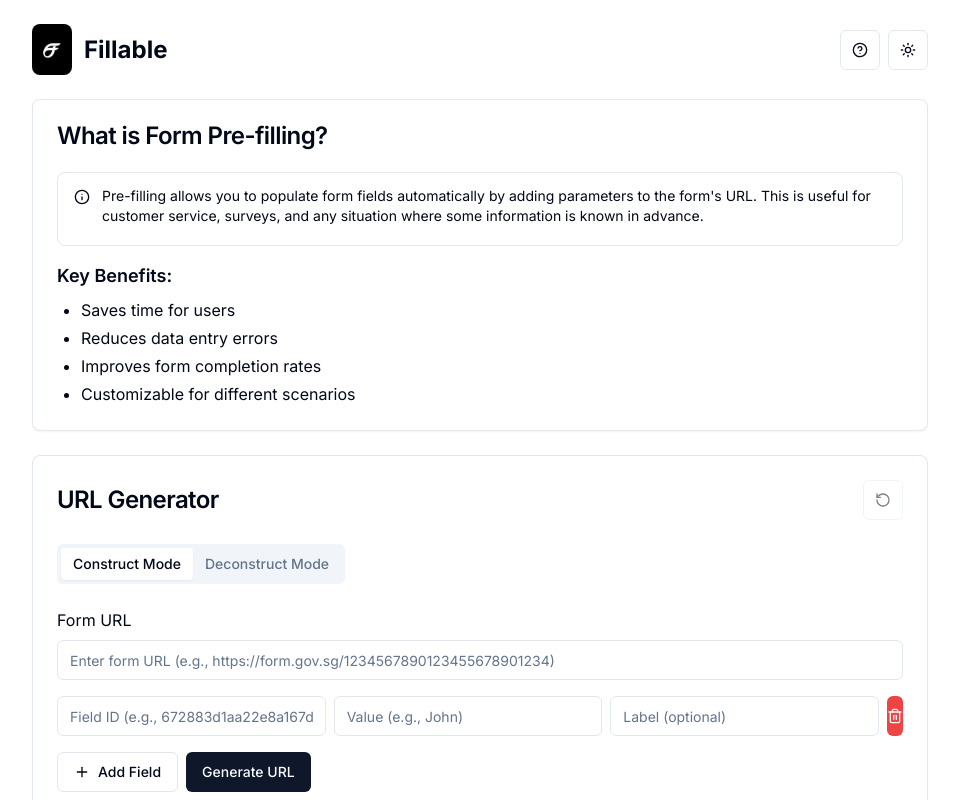
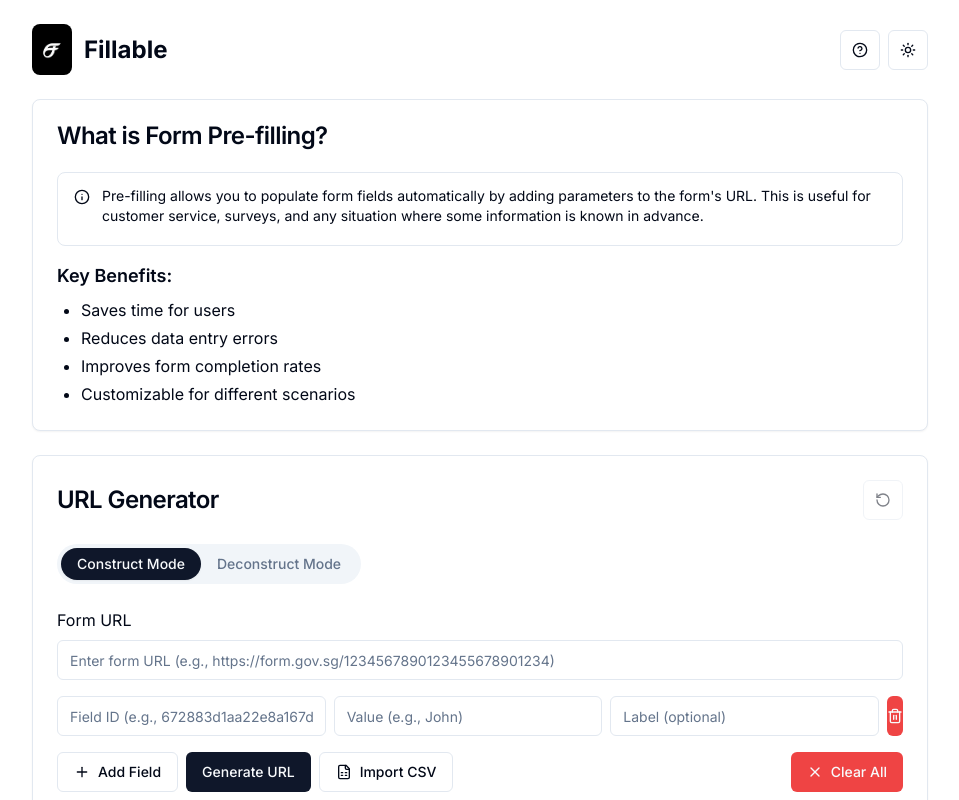
Before and after one commit to Pang78/fillable, a Next.js app: page / in a window 1280 px wide. Shown: the top 800 px of the page, without its empty margins (160-1119 px from the left). Built offline with nearby package versions, Linux system fonts and the light colour scheme.

Commit message:
-git commit -m "Import Csv, url gen"

```diff
--- a/components/FormPrefillGuide.tsx
+++ b/components/FormPrefillGuide.tsx
@@ -1,7 +1,8 @@
 'use client'
 
-import React, { useState, useEffect } from 'react';
-import { Trash2, Copy, Moon, Sun, Info, HelpCircle, RotateCcw, Download, X, Plus } from 'lucide-react';
+import React, { useState, useRef, useEffect } from 'react';
+import Papa from 'papaparse';
+import { Trash2, Copy, Moon, Sun, Info, HelpCircle, RotateCcw, Download, Plus } from 'lucide-react';
 import {
   AlertDialog,
   AlertDialogAction,
@@ -13,8 +14,17 @@ import {
   AlertDialogTitle,
   AlertDialogTrigger,
 } from "@/components/ui/alert-dialog";
+import {
+  Dialog,
+  DialogContent,
+  DialogHeader,
+  DialogTitle,
+  DialogDescription,
+  DialogTrigger
+} from "@/components/ui/dialog";
 import { Card, CardHeader, CardTitle, CardContent } from '@/components/ui/card';
 import { Button } from '@/components/ui/button';
+import { Upload, FileSpreadsheet, X } from 'lucide-react';
 import { Input } from '@/components/ui/input';
 import { Alert, AlertDescription } from '@/components/ui/alert';
 import { Tabs, TabsContent, TabsList, TabsTrigger } from '@/components/ui/tabs';
@@ -45,6 +55,170 @@ interface FormState {
   formUrl: string;
   fields: Field[];
 }
+
+interface ImportableField {
+  value: string;
+  label?: string;
+}
+
+const CSVImportDialog: React.FC<{
+  onImport: (fields: Field[]) => void;
+}> = ({ onImport }) => {
+  const [importedData, setImportedData] = useState<ImportableField[]>([]);
+  const fileInputRef = useRef<HTMLInputElement>(null);
+
+  const handleFileUpload = (event: React.ChangeEvent<HTMLInputElement>) => {
+    const file = event.target.files?.[0];
+    if (!file) return;
+
+    Papa.parse(file, {
+      header: true,
+      complete: (results) => {
+        const validData = results.data.filter(
+          (row: any) => row.value && row.value.trim() !== ''
+        ) as ImportableField[];
+
+        if (validData.length === 0) {
+          toast({
+            title: "Invalid CSV",
+            description: "No valid data found. Ensure 'value' column exists.",
+            variant: "destructive"
+          });
+          return;
+        }
+
+        const formFields: Field[] = validData.map((item, index) => ({
+          id: `imported-${index}`,
+          value: item.value,
+          label: item.label || ''
+        }));
+
+        setImportedData(validData);
+        onImport(formFields);
+        toast({
+          description: `Imported ${formFields.length} fields successfully`,
+        });
+      },
+      error: (error) => {
+        toast({
+          title: "CSV Import Error",
+          description: error.message,
+          variant: "destructive"
+        });
+      }
+    });
+  };
+
+  const handleClearImport = () => {
+    setImportedData([]);
+    if (fileInputRef.current) {
+      fileInputRef.current.value = '';
+    }
+  };
+
+  const exampleCSVTemplate = `value,label
+John Doe,Full Name
+john.doe@example.com,Email Address
++1 (555) 123-4567,Phone Number`;
+
+  const downloadTemplate = () => {
+    const blob = new Blob([exampleCSVTemplate], { type: 'text/csv;charset=utf-8;' });
+    const link = document.createElement('a');
+    const url = URL.createObjectURL(blob);
+    link.setAttribute('href', url);
+    link.setAttribute('download', 'prefill_template.csv');
+    link.style.visibility = 'hidden';
+    document.body.appendChild(link);
+    link.click();
+    document.body.removeChild(link);
+  };
+
+  return (
+    <Dialog>
+      <DialogTrigger asChild>
+        <Button variant="outline">
+          <FileSpreadsheet className="mr-2 h-4 w-4" />
+          Import CSV
+        </Button>
+      </DialogTrigger>
+      <DialogContent className="sm:max-w-[600px]">
+        <DialogHeader>
+          <DialogTitle>Import Fields from CSV</DialogTitle>
+          <DialogDescription>
+            Upload a CSV file to auto-populate form fields
+          </DialogDescription>
+        </DialogHeader>
+
+        <div className="space-y-4">
+          <div className="flex items-center gap-2">
+            <input
+              type="file"
+              accept=".csv"
+              ref={fileInputRef}
+              onChange={handleFileUpload}
+              className="hidden"
+            />
+            <Button
+              onClick={() => fileInputRef.current?.click()}
+            >
+              <Upload className="mr-2 h-4 w-4" />
+              Select CSV File
+            </Button>
+            <Button
+              variant="outline"
+              onClick={downloadTemplate}
+            >
+              Download Template
+            </Button>
+          </div>
+
+          {importedData.length > 0 && (
+            <div className="border rounded-lg p-4">
+              <div className="flex justify-between items-center mb-2">
+                <h4 className="font-semibold">Imported Fields</h4>
+                <Button
+                  variant="destructive"
+                  size="sm"
+                  onClick={handleClearImport}
+                >
+                  <X className="mr-2 h-4 w-4" />
+                  Clear
+                </Button>
+              </div>
+              <div className="max-h-48 overflow-y-auto">
+                <table className="w-full text-sm">
+                  <thead>
+                    <tr>
+                      <th className="text-left">Value</th>
+                      <th className="text-left">Label</th>
+                    </tr>
+                  </thead>
+                  <tbody>
+                    {importedData.map((item, index) => (
+                      <tr key={index} className="border-t">
+                        <td>{item.value}</td>
+                        <td>{item.label || '-'}</td>
+                      </tr>
+                    ))}
+                  </tbody>
+                </table>
+              </div>
+            </div>
+          )}
+
+          <div className="bg-muted p-4 rounded-lg">
+            <h4 className="font-semibold mb-2">CSV File Requirements</h4>
+            <ul className="list-disc pl-5 text-sm space-y-1">
+              <li>Must contain a 'value' column</li>
+              <li>'label' column is optional</li>
+              <li>Supports comma-separated values</li>
+            </ul>
+          </div>
+        </div>
+      </DialogContent>
+    </Dialog>
+  );
+};
 
 const INITIAL_FIELD: Field = { id: '', value: '', label: '' };
 const LOCAL_STORAGE_KEY = 'formPrefillState';
@@ -205,6 +379,24 @@ const FormPrefillGuide = () => {
     }
   };
 
+  const clearAllFields = () => {
+    setFormUrl('');
+    setFields([INITIAL_FIELD]);
+    setGeneratedUrl('');
+    setUrlName('');
+    addToHistory({ formUrl: '', fields: [INITIAL_FIELD] });
+
+    toast({
+      description: "All fields cleared",
+    });
+  };
+
+  const handleCSVImport = (importedFields: Field[]) => {
+    setFields(importedFields);
+    setActiveTab('construct');
+    addToHistory({ formUrl, fields: importedFields });
+  };
+
   const updateField = (index: number, key: keyof Field, value: string) => {
     const newFields = fields.map((field, i) =>
       i === index ? { ...field, [key]: value } : field
@@ -357,10 +549,36 @@ const FormPrefillGuide = () => {
             </CardTitle>
           </CardHeader>
           <CardContent>
-            <Tabs value={activeTab} onValueChange={setActiveTab}>
-              <TabsList className="mb-4">
-                <TabsTrigger value="construct">Construct Mode</TabsTrigger>
-                <TabsTrigger value="deconstruct">Deconstruct Mode</TabsTrigger>
+          <Tabs value={activeTab} onValueChange={setActiveTab}>
+              <TabsList className="mb-4 bg-muted p-1 rounded-full">
+                <TabsTrigger
+                  value="construct"
+                  className="
+                    data-[state=active]:bg-primary
+                    data-[state=active]:text-primary-foreground
+                    data-[state=active]:shadow-sm
+                    rounded-full
+                    px-4
+                    transition-all
+                    duration-300
+                  "
+                >
+                  Construct Mode
+                </TabsTrigger>
+                <TabsTrigger
+                  value="deconstruct"
+                  className="
+                    data-[state=active]:bg-primary
+                    data-[state=active]:text-primary-foreground
+                    data-[state=active]:shadow-sm
+                    rounded-full
+                    px-4
+                    transition-all
+                    duration-300
+                  "
+                >
+                  Deconstruct Mode
+                </TabsTrigger>
               </TabsList>
 
               <TabsContent value="construct" className="space-y-4">
@@ -406,12 +624,21 @@ const FormPrefillGuide = () => {
                   </div>
                 ))}
 
-                <div className="flex gap-2">
+              <div className="flex gap-2 items-center">
                   <Button onClick={addField} variant="outline">
                     <Plus className="h-4 w-4 mr-2" />
                     Add Field
                   </Button>
                   <Button onClick={generateUrl}>Generate URL</Button>
+                  <CSVImportDialog onImport={handleCSVImport} />
+                  <Button
+                    variant="destructive"
+                    onClick={clearAllFields}
+                    className="ml-auto"
+                  >
+                    <X className="h-4 w-4 mr-2" />
+                    Clear All
+                  </Button>
                 </div>
               </TabsContent>
 
--- a/package.json
+++ b/package.json
@@ -20,6 +20,7 @@
     "lucide-react": "^0.460.0",
     "next": "^15.0.3",
     "next-themes": "^0.4.3",
+    "papaparse": "^5.4.1",
     "react": "^19.0.0-rc-66855b96-20241106",
     "react-dom": "^19.0.0-rc-66855b96-20241106",
     "shadcn-ui": "^0.2.3",
```
Also changed, not shown: 1 other file (tests, documents, lock files or other folders).
